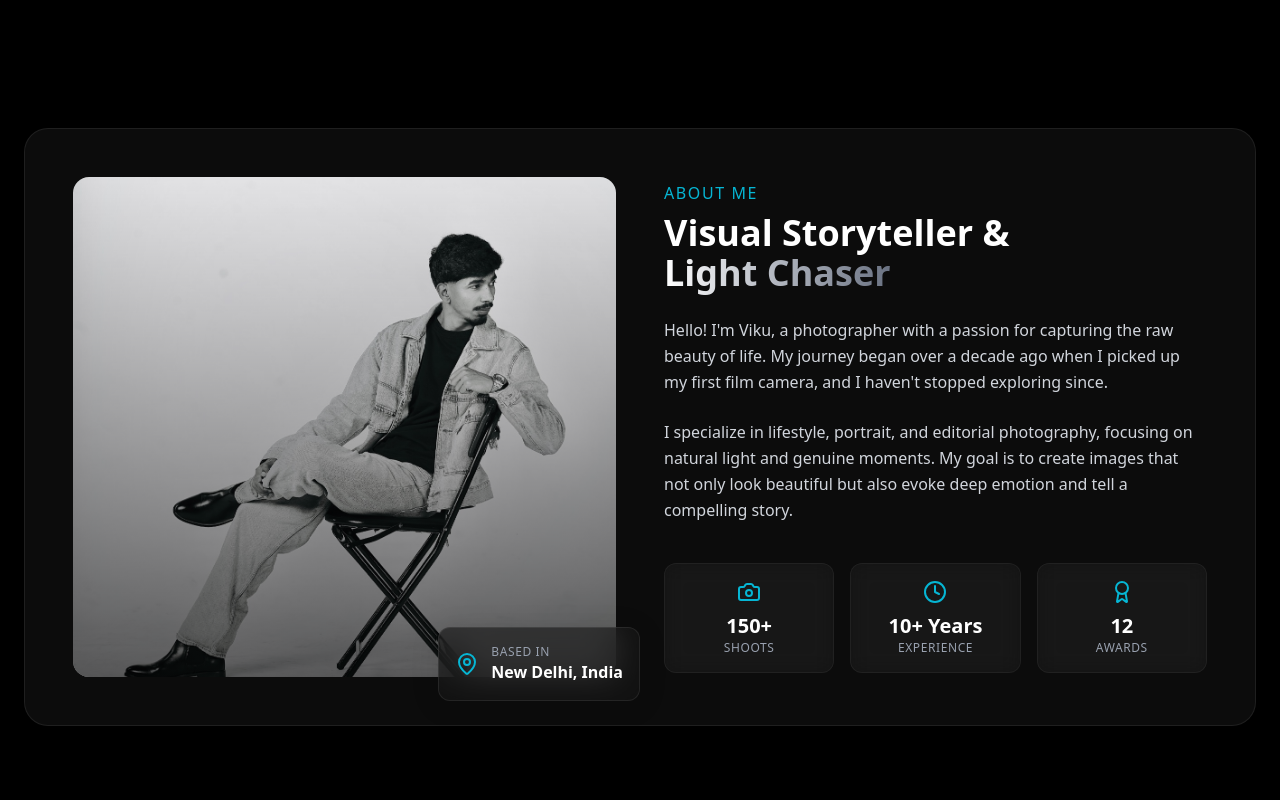
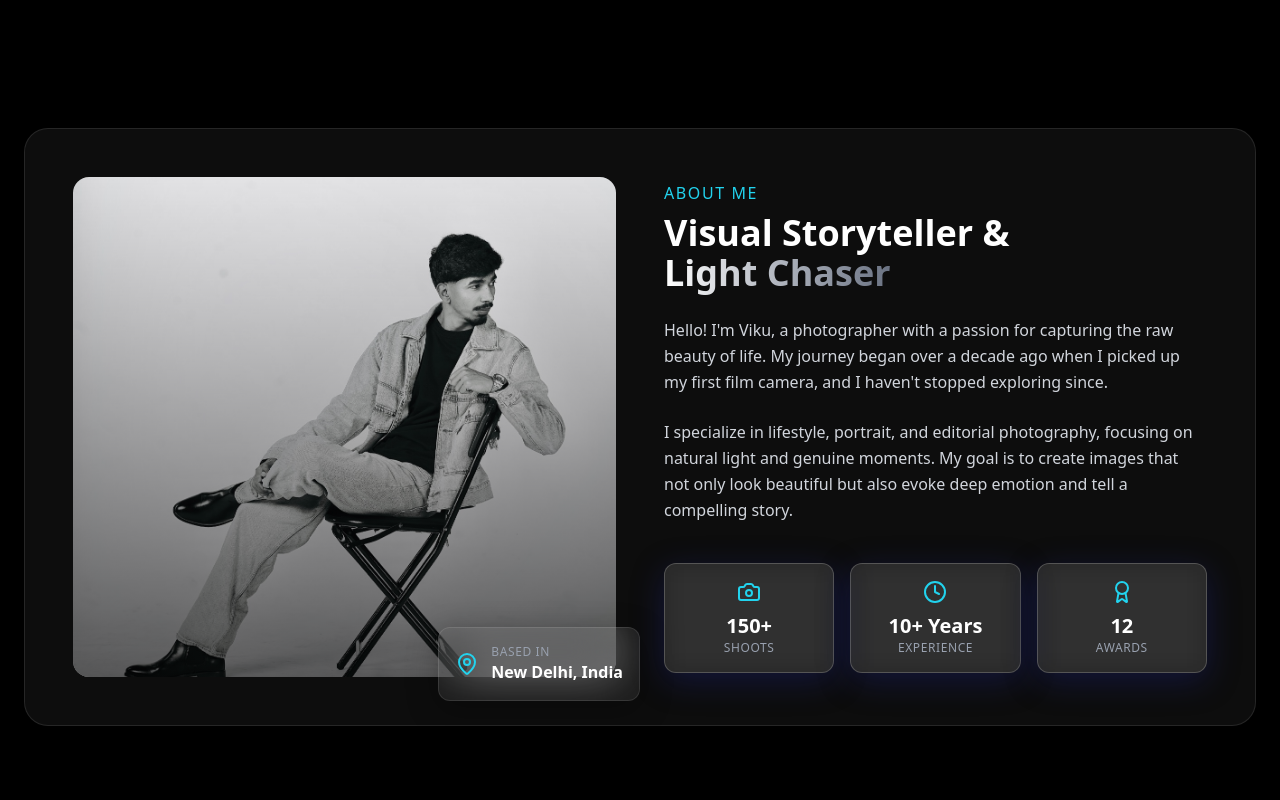
Before and after one commit to starkbbk/viku_singh, a Next.js app: page / in a window 1280 px wide. Shown: the part 800-1600 px from the top of the page. Built offline with nearby package versions, Linux system fonts and the light colour scheme.

Commit message:
style: enhance theme with complex radial gradients

```diff
--- a/src/app/globals.css
+++ b/src/app/globals.css
@@ -1,10 +1,13 @@
 @import "tailwindcss";
 
 :root {
-  --background: #0a0a0a;
-  --foreground: #ededed;
-  --accent-cyan: #06b6d4;
-  --accent-purple: #8b5cf6;
+  --background: #1e0b36;
+  /* Deep purple base */
+  --foreground: #ffffff;
+  --accent-cyan: #22d3ee;
+  /* Bright cyan */
+  --accent-purple: #d946ef;
+  /* Fuchsia */
 }
 
 @theme inline {
@@ -17,26 +20,38 @@
 }
 
 body {
-  background: var(--background);
+  background-color: #1e0b36;
+  background-image:
+    radial-gradient(at 0% 0%, hsla(253, 16%, 7%, 1) 0, transparent 50%),
+    radial-gradient(at 50% 0%, hsla(225, 39%, 30%, 1) 0, transparent 50%),
+    radial-gradient(at 100% 0%, hsla(339, 49%, 30%, 1) 0, transparent 50%),
+    radial-gradient(at 0% 50%, hsla(339, 49%, 30%, 1) 0, transparent 50%),
+    radial-gradient(at 100% 50%, hsla(339, 49%, 30%, 1) 0, transparent 50%),
+    radial-gradient(at 0% 100%, hsla(339, 49%, 30%, 1) 0, transparent 50%),
+    radial-gradient(at 50% 100%, hsla(225, 39%, 30%, 1) 0, transparent 50%),
+    radial-gradient(at 100% 100%, hsla(339, 49%, 30%, 1) 0, transparent 50%);
+  background-attachment: fixed;
   color: var(--foreground);
   font-family: var(--font-sans), Arial, Helvetica, sans-serif;
   overflow-x: hidden;
+  min-height: 100vh;
 }
 
 /* Glassmorphism Utilities */
 .glass {
-  background: rgba(255, 255, 255, 0.03);
-  backdrop-filter: blur(10px);
-  -webkit-backdrop-filter: blur(10px);
-  border: 1px solid rgba(255, 255, 255, 0.05);
+  background: rgba(255, 255, 255, 0.1);
+  backdrop-filter: blur(12px);
+  -webkit-backdrop-filter: blur(12px);
+  border: 1px solid rgba(255, 255, 255, 0.2);
+  box-shadow: 0 8px 32px 0 rgba(31, 38, 135, 0.37);
 }
 
 .glass-panel {
-  background: rgba(20, 20, 20, 0.6);
-  backdrop-filter: blur(16px);
-  -webkit-backdrop-filter: blur(16px);
-  border: 1px solid rgba(255, 255, 255, 0.08);
-  box-shadow: 0 4px 30px rgba(0, 0, 0, 0.1);
+  background: rgba(255, 255, 255, 0.05);
+  backdrop-filter: blur(20px);
+  -webkit-backdrop-filter: blur(20px);
+  border: 1px solid rgba(255, 255, 255, 0.1);
+  box-shadow: 0 8px 32px 0 rgba(0, 0, 0, 0.3);
 }
 
 .glass-hover {
@@ -44,26 +59,29 @@ body {
 }
 
 .glass-hover:hover {
-  background: rgba(255, 255, 255, 0.08);
-  border-color: rgba(255, 255, 255, 0.15);
-  box-shadow: 0 0 20px rgba(6, 182, 212, 0.15);
-  transform: translateY(-2px);
+  background: rgba(255, 255, 255, 0.15);
+  border-color: rgba(255, 255, 255, 0.3);
+  box-shadow: 0 0 25px rgba(217, 70, 239, 0.3);
+  /* Purple glow */
+  transform: translateY(-4px);
 }
 
 /* Scrollbar */
 ::-webkit-scrollbar {
-  width: 8px;
+  width: 10px;
 }
 
 ::-webkit-scrollbar-track {
-  background: #0a0a0a;
+  background: transparent;
 }
 
 ::-webkit-scrollbar-thumb {
-  background: #333;
-  border-radius: 4px;
+  background: rgba(255, 255, 255, 0.2);
+  border-radius: 5px;
+  border: 2px solid transparent;
+  background-clip: content-box;
 }
 
 ::-webkit-scrollbar-thumb:hover {
-  background: #555;
+  background-color: rgba(255, 255, 255, 0.4);
 }
```
